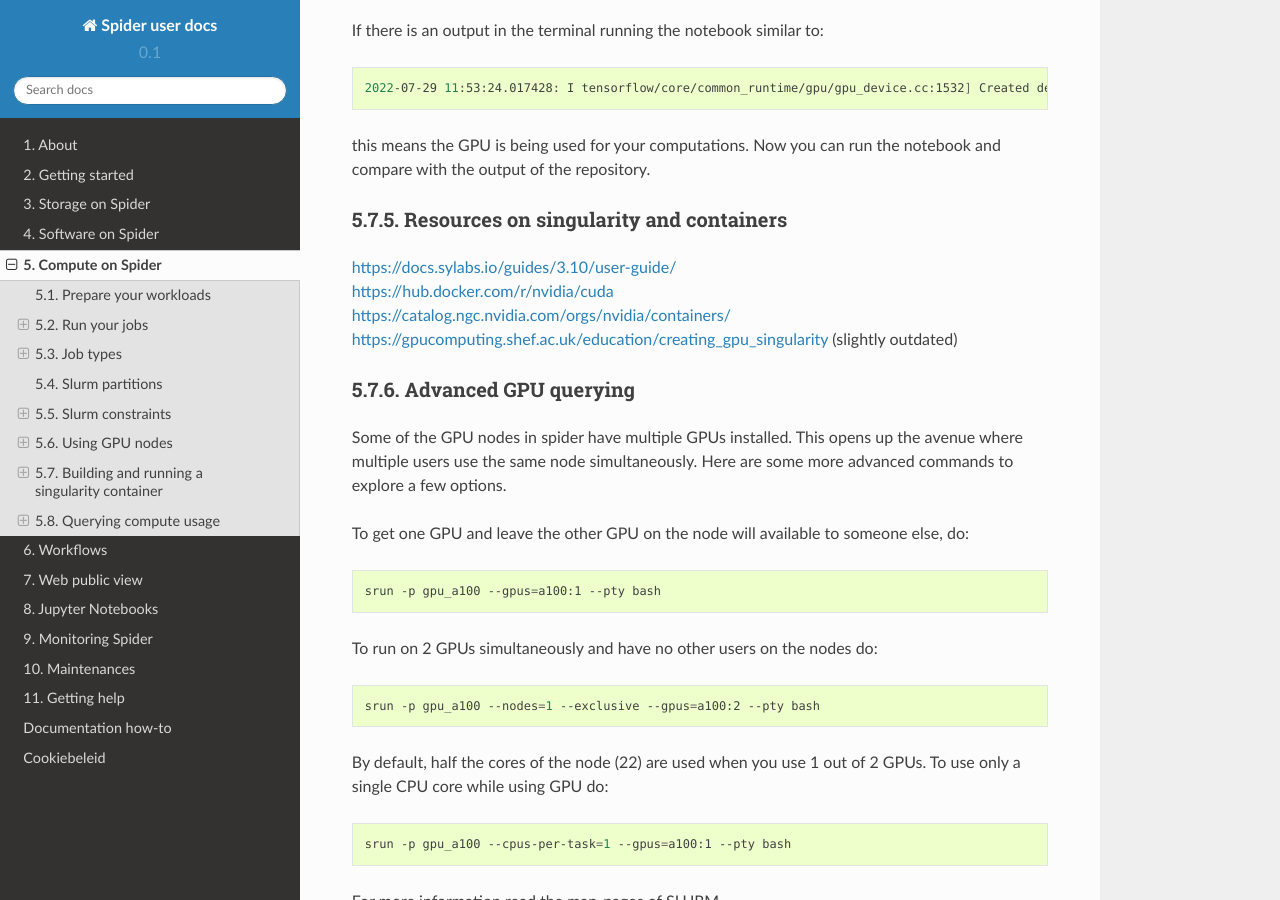
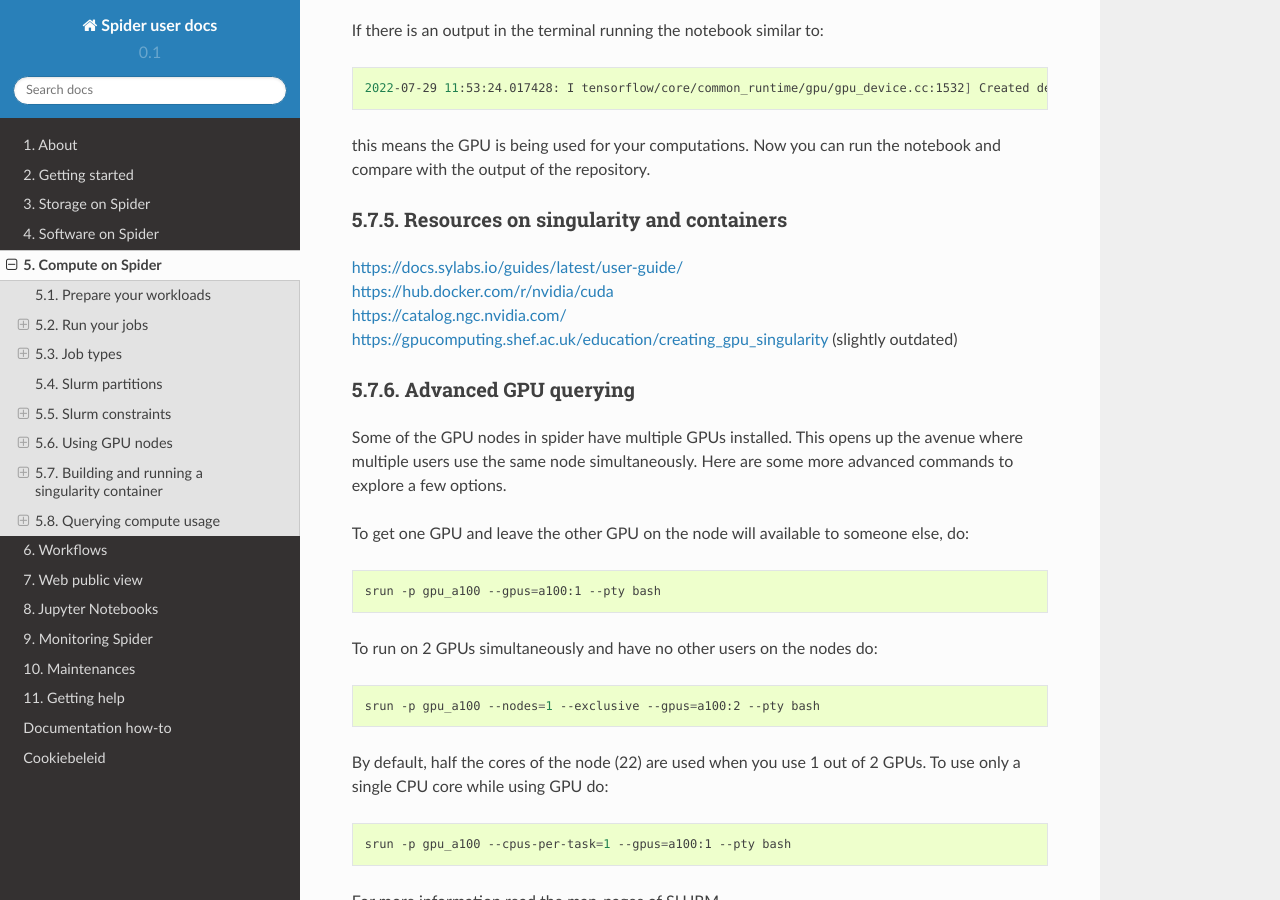
Before and after one commit to sara-nl/spiderdocs, a Sphinx documentation site: the page built from source/Pages/compute_on_spider.rst, in a window 1280 px wide and 900 px high, scrolled down 14652 px. Built offline with Sphinx 7.4.7 and the Read the Docs theme 2.0.0, drawn with Linux system fonts in a browser that asks for light colours; part of the change alters nothing that is shown.

```diff
--- a/source/Pages/compute_on_spider.rst
+++ b/source/Pages/compute_on_spider.rst
@@ -636,13 +636,14 @@ If there is an output in the terminal running the notebook similar to:
 
 this means the GPU is being used for your computations. Now you can run the notebook and compare with the output of the repository.
 
+.. _resources-singularity:
 
 Resources on singularity and containers
 =======================================
 
-| https://docs.sylabs.io/guides/3.10/user-guide/
+| https://docs.sylabs.io/guides/latest/user-guide/
 | https://hub.docker.com/r/nvidia/cuda
-| https://catalog.ngc.nvidia.com/orgs/nvidia/containers/
+| https://catalog.ngc.nvidia.com/
 | https://gpucomputing.shef.ac.uk/education/creating_gpu_singularity (slightly outdated)
 
 Advanced GPU querying
```
